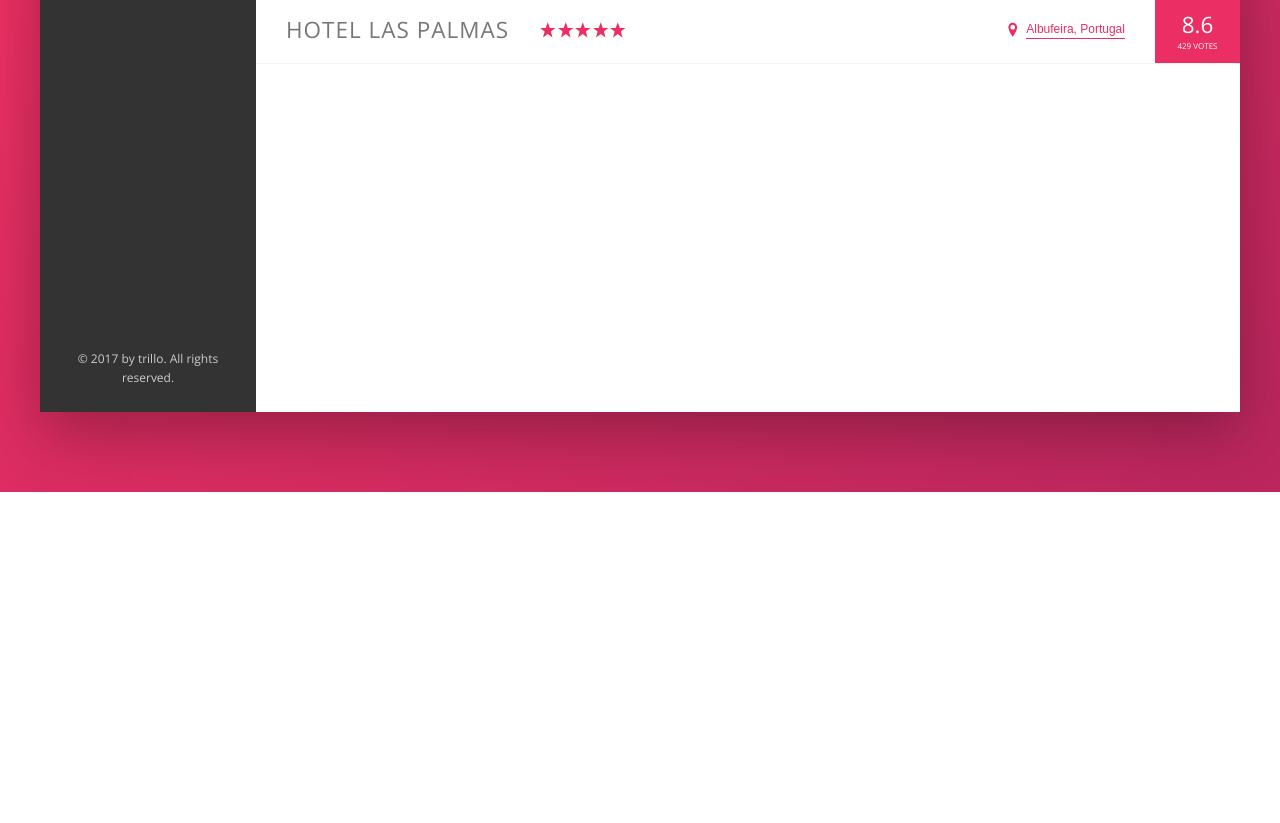
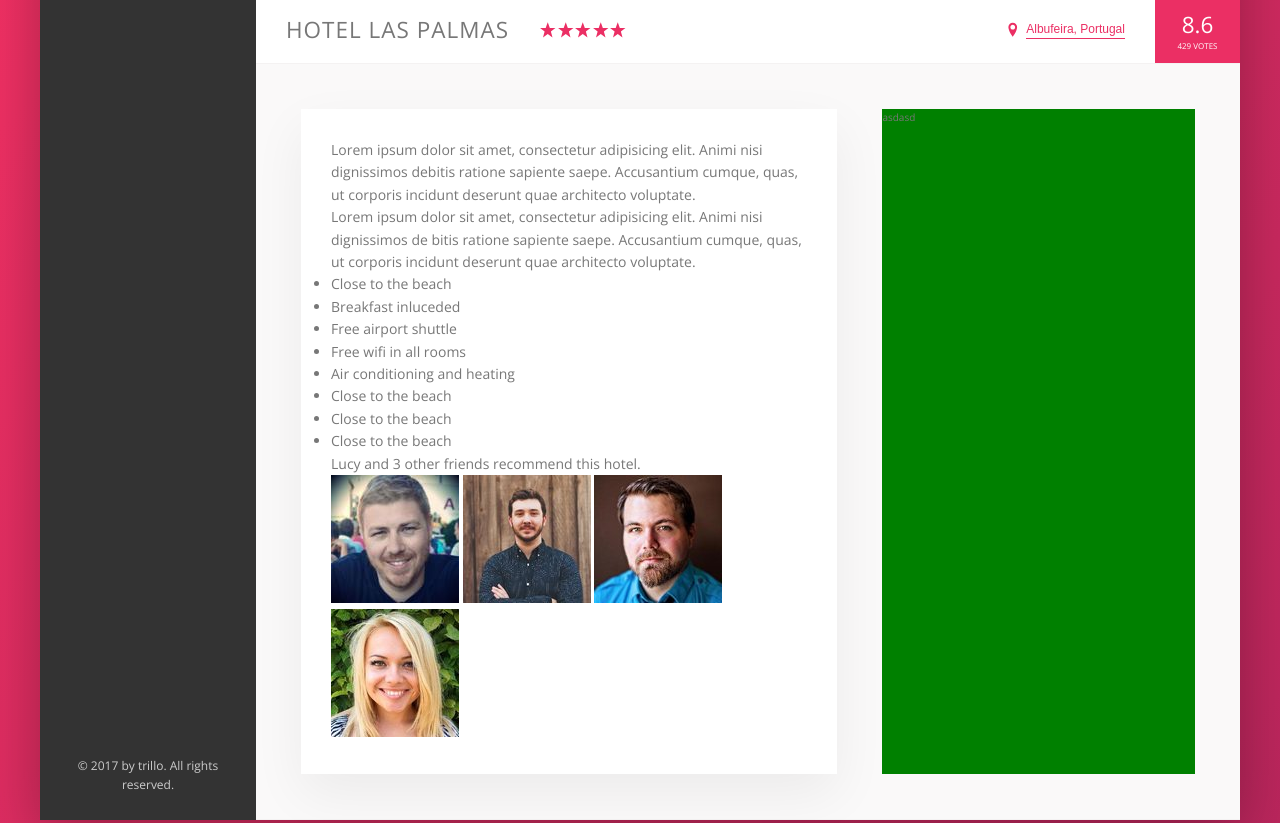
Before and after one commit to mokiong/Trillo, a website: page index.html in a window 1280 px wide. Shown: the part 538-1361 px from the top of the page. Before the commit the page ends 1030 px from the top, so only its background shows below. Drawn offline with nearby package versions, Linux system fonts and the light colour scheme.

Commit message:
Create hotel description section

```diff
--- a/index.html
+++ b/index.html
@@ -135,7 +135,7 @@
                     <div class="overview">
                         <h1 class="overview__heading">Hotel Las Palmas</h1>
                         <div class="overview__stars">
-                            <svg class="overview__icon-star"">
+                            <svg class="overview__icon-star">
                                 <use
                                     xlink:href="img/sprite.svg#icon-star"
                                 ></use>
@@ -176,6 +176,68 @@
                             <div class="overview__rating-count">429 votes</div>
                         </div>
                     </div>
+
+                    <div class="detail">
+                        <div class="description">
+                            <p class="paragraph">
+                                Lorem ipsum dolor sit amet, consectetur
+                                adipisicing elit. Animi nisi dignissimos debitis
+                                ratione sapiente saepe. Accusantium cumque,
+                                quas, ut corporis incidunt deserunt quae
+                                architecto voluptate.
+                            </p>
+                            <p class="paragraph">
+                                Lorem ipsum dolor sit amet, consectetur
+                                adipisicing elit. Animi nisi dignissimos de
+                                bitis ratione sapiente saepe. Accusantium
+                                cumque, quas, ut corporis incidunt deserunt quae
+                                architecto voluptate.
+                            </p>
+                            <ul class="list">
+                                <li class="list__item">Close to the beach</li>
+                                <li class="list__item">Breakfast inluceded</li>
+                                <li class="list__item">Free airport shuttle</li>
+                                <li class="list__item">
+                                    Free wifi in all rooms
+                                </li>
+                                <li class="list__item">
+                                    Air conditioning and heating
+                                </li>
+                                <li class="list__item">Close to the beach</li>
+                                <li class="list__item">Close to the beach</li>
+                                <li class="list__item">Close to the beach</li>
+                            </ul>
+                            <div class="recommend">
+                                <p class="recomment__count">
+                                    Lucy and 3 other friends recommend this
+                                    hotel.
+                                </p>
+                                <div class="recommend__friends">
+                                    <img
+                                        src="img/user-3.jpg"
+                                        alt="Friend 1"
+                                        class="recommend__photo"
+                                    />
+                                    <img
+                                        src="img/user-4.jpg"
+                                        alt="Friend 2"
+                                        class="recommend__photo"
+                                    />
+                                    <img
+                                        src="img/user-5.jpg"
+                                        alt="Friend 3"
+                                        class="recommend__photo"
+                                    />
+                                    <img
+                                        src="img/user-6.jpg"
+                                        alt="Friend 4"
+                                        class="recommend__photo"
+                                    />
+                                </div>
+                            </div>
+                        </div>
+                        <div class="user-reviews">asdasd</div>
+                    </div>
                 </main>
             </div>
         </div>
--- a/sass/_base.scss
+++ b/sass/_base.scss
@@ -31,6 +31,9 @@ Grey dark 3: #999
     --color-grey-dark-3: #999;
 
     --shadow-dark: 0 2rem 6rem rgba(0, 0, 0, 0.3);
+    --shadow-light: 0 2rem 5rem rgba(0, 0, 0, 0.06);
+
+    --line: 1px solid var(--color-grey-light-2);
 }
 
 * {
--- a/sass/_layout.scss
+++ b/sass/_layout.scss
@@ -11,7 +11,7 @@
     font-size: 1.4rem;
     height: 7rem;
     background-color: #fff;
-    border-bottom: 1px solid var(--color-grey-light-2);
+    border-bottom: var(--line);
     display: flex;
     justify-content: space-between;
     align-items: center;
@@ -33,6 +33,25 @@
 .hotel-view {
     background-color: #fff;
     flex: 1;
+}
 
-    height: 80rem;
+.detail {
+    display: flex;
+    padding: 4.5rem;
+    background-color: var(--color-grey-light-1);
+    border-bottom: var(--line);
 }
+
+.description {
+    background-color: white;
+    font-size: 1.4rem;
+    box-shadow: var(--shadow-light);
+    padding: 3rem;
+    flex: 0 0 60%;
+    margin-right: 4.5rem;
+}
+
+.user-reviews {
+    background-color: green;
+    flex: 1;
+}
```
Also changed, not shown: css/style.css.
